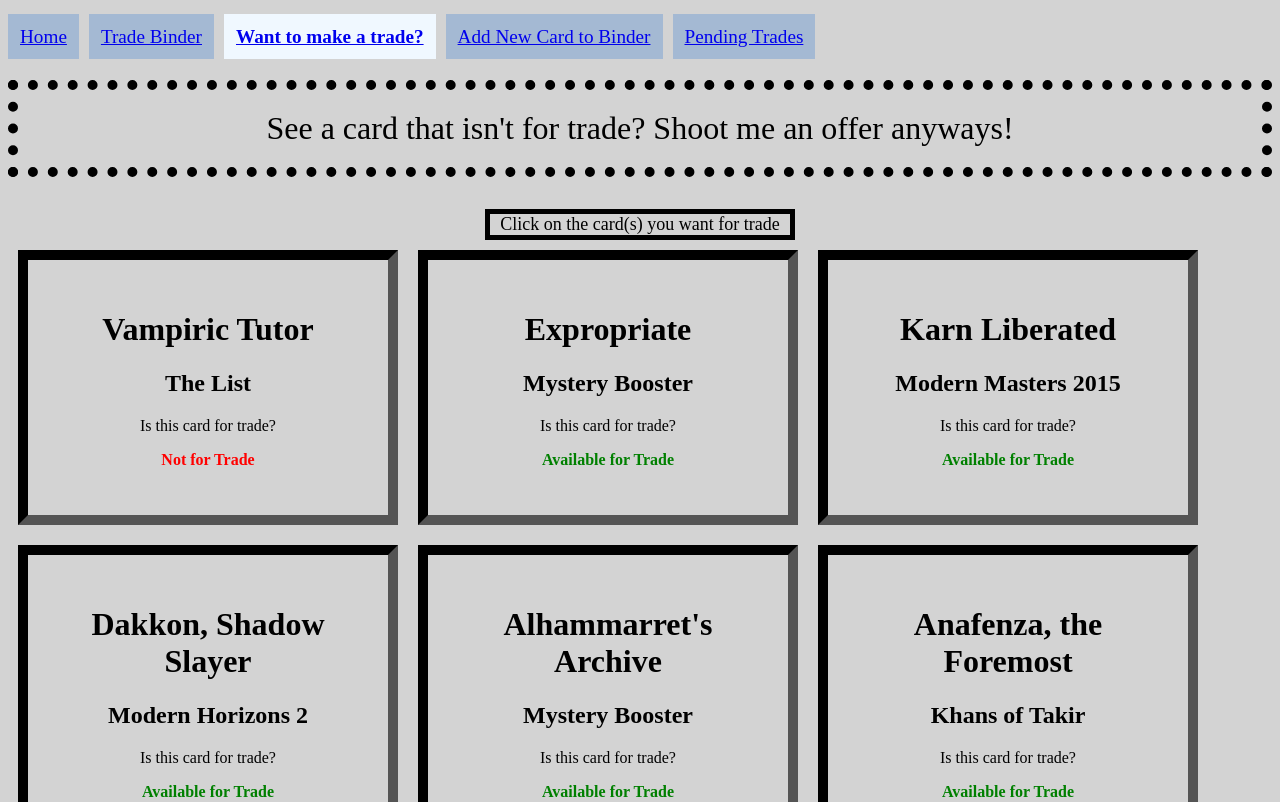
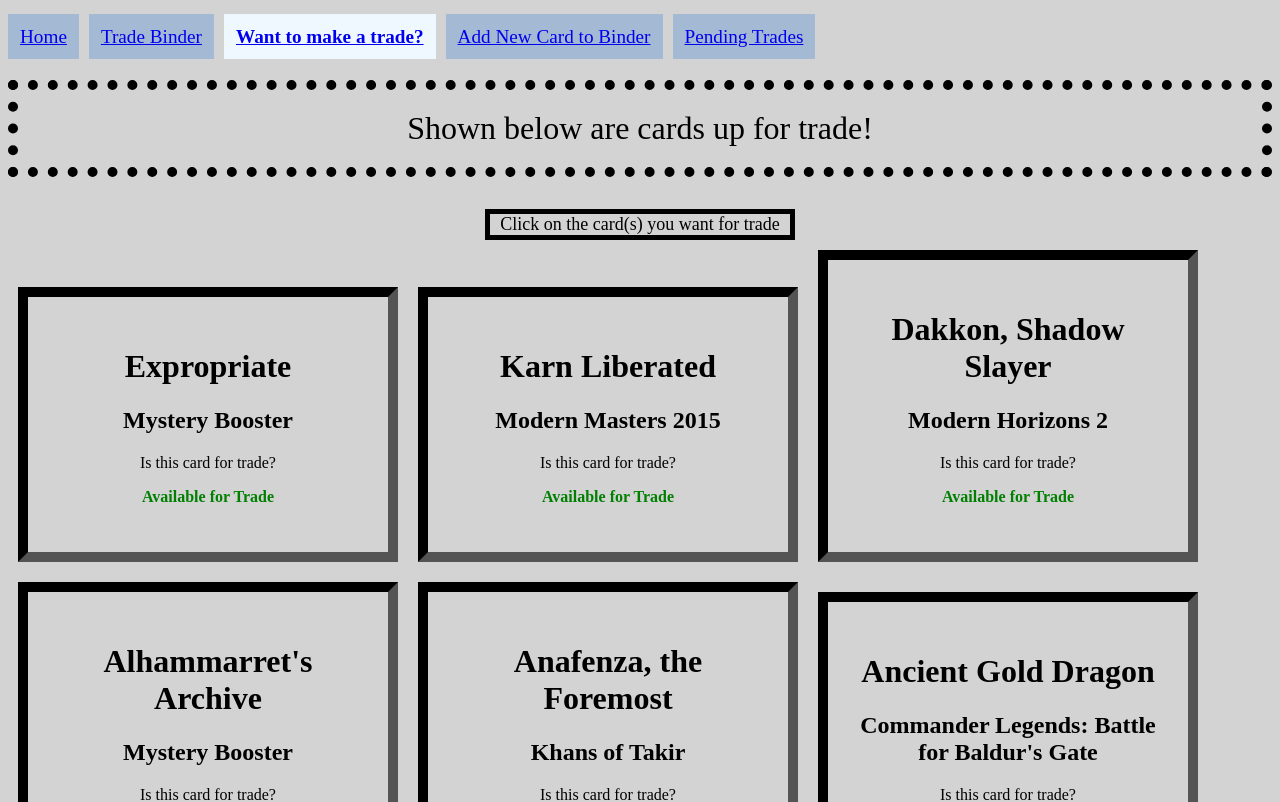
Before and after one commit to Jessieg12/Magic-Trade-Binder, a React (Create React App) app: page /tradepage in a window 1280 px wide. Shown: the top 802 px of the page. Built offline with nearby package versions, Linux system fonts and the light colour scheme; data requests are answered from the project's data file.

Commit message:
Fixed cards showing up as tradeable when they are not

```diff
--- a/src/components/App.js
+++ b/src/components/App.js
@@ -26,7 +26,7 @@
     <div>
     <NavBar />
       <Switch>
-        <Route exact path="/">
+        <Route exact path="/home">
          <Home cards={cards}/>
         </Route>
         <Route exact path="/tradebinder">
--- a/src/components/NavBar.js
+++ b/src/components/NavBar.js
@@ -7,7 +7,7 @@
       <div className="linkDiv">
         <br></br>
         <NavLink
-          to="/"
+          to="/home"
           exact
           className="linkStyles"
           activeStyle={{background: "aliceblue", fontWeight: "bolder",}}>
--- a/src/components/TradePage.js
+++ b/src/components/TradePage.js
@@ -22,7 +22,7 @@
 
     return(
      <div>
-      <p className="tradeHomeTitle">See a card that isn't for trade? Shoot me an offer anyways!</p>
+      <p className="tradeHomeTitle">Shown below are cards up for trade!</p>
 	  <p className="clickCards">Click on the card(s) you want for trade</p>
       <TradePageCards cards={cards} handleClick={handleClick}/>
 	  <TradePageSelected setTradeCards={setTradeCards} clickedCards={clickedCards} tradeCards={tradeCards}/>
--- a/src/components/TradePageCards.js
+++ b/src/components/TradePageCards.js
@@ -3,6 +3,7 @@
 function TradePageCards({cards, handleClick}){
 
   let mappedcards= cards.map((card)=>
+    card.forTrade === true ?
       <div
         key={card.id}
         onClick={() => handleClick(card)}
@@ -10,11 +11,9 @@
           <h1>{card.cardName}</h1>
           <h2>{card.cardSet}</h2>
             <div>Is this card for trade?
-      {card.forTrade === false ?
-      <p className="NFT">Not for Trade</p> :
-      <p className="ForTrade">Available for Trade</p>}
+              <p className="ForTrade">Available for Trade</p>
             </div>
-  </div>
+      </div> : null
   )
 
   return(
```
Lines whose indentation alone changed are shown as unchanged.
